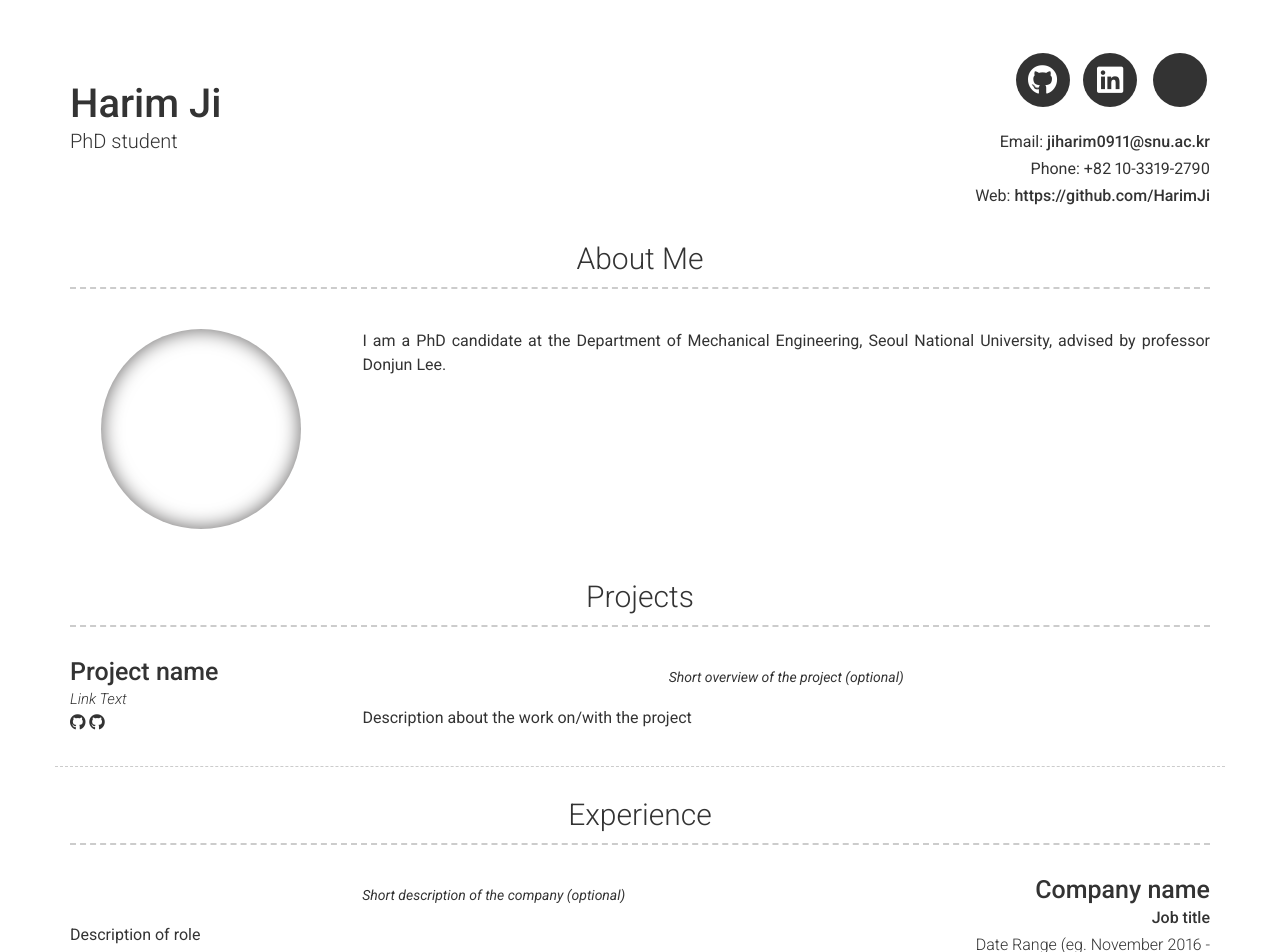
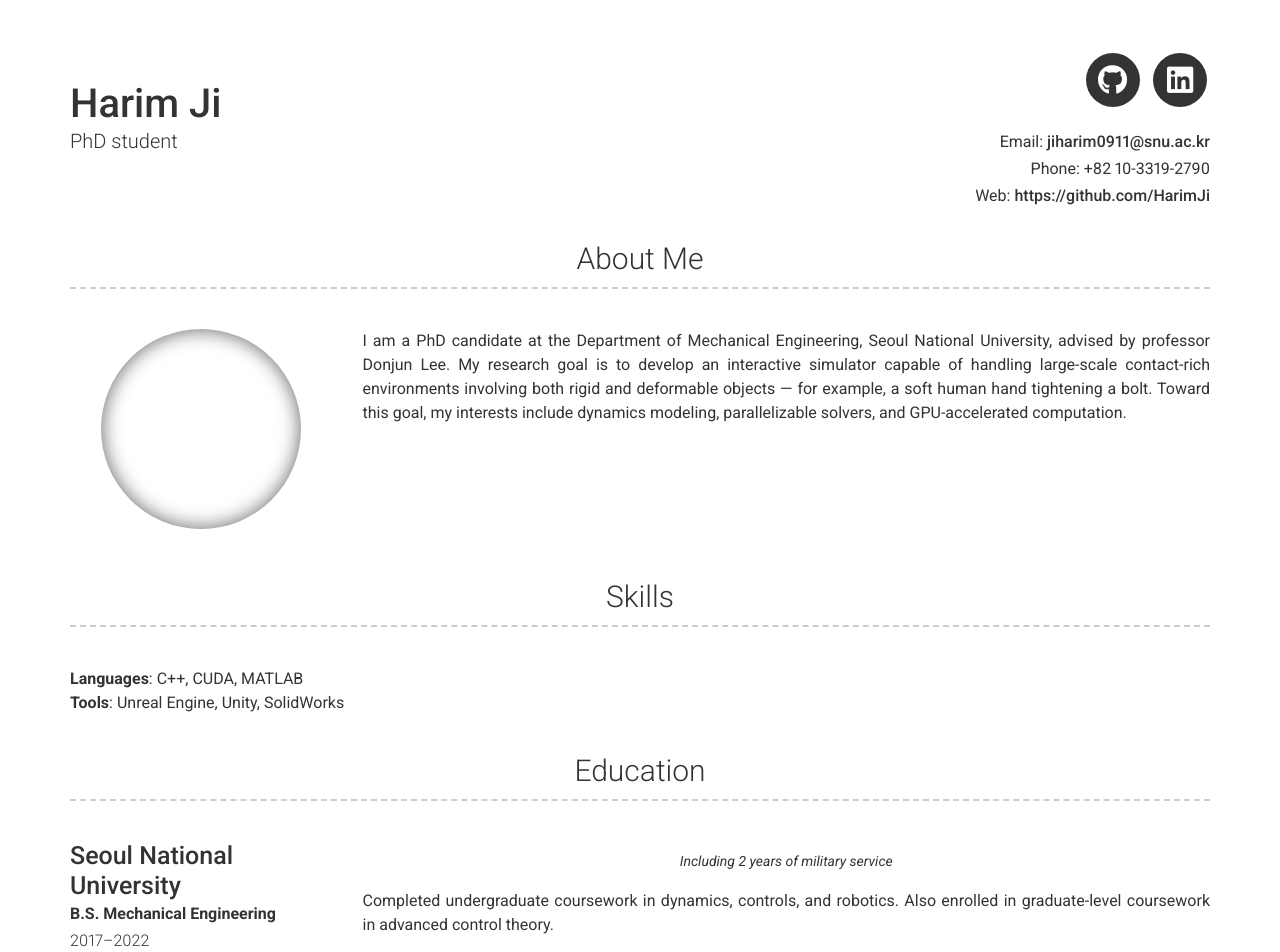
Before and after one commit to HarimJi/HarimJi.github.io, a Jekyll site: the page built from index.md, in a window 1280 px wide and 1400 px high. Shown: the top 952 px of the window. Built offline with Jekyll 4.4.1, drawn with Linux system fonts in a browser that asks for light colours; nearby versions of some CDN libraries; some of the changed text lies outside the part shown.

Commit message:
feat: add skills, add about me fix: linkedin url

```diff
--- a/_config.yml
+++ b/_config.yml
@@ -17,17 +17,17 @@ website: https://github.com/HarimJi
 location: Seoul, South Korea
 
 # Social links
-linkedin_username: Harim Ji
+linkedin_username: harim-ji-538baa337
 github_username: HarimJi
 
 # Dark Mode (true/false/never)
 darkmode: false
 
 # Additional icon links
-additional_links:
-- title: Link name
-  icon: Font Awesome brand icon name (eg. fab fa-twitter) (https://fontawesome.com/icons?d=gallery&s=brands&m=free)
-  url: Link url (eg. https://google.com)
+# additional_links:
+# - title: Link name
+#   icon: Font Awesome brand icon name (eg. fab fa-twitter) (https://fontawesome.com/icons?d=gallery&s=brands&m=free)
+#   url: Link url (eg. https://google.com)
 # - title: another link
 #   icon: font awesome brand icon name (eg. fab fa-twitter) (https://fontawesome.com/icons?d=gallery&s=brands&m=free)
 #   url: Link url (eg. https://google.com)
@@ -42,48 +42,15 @@ additional_links:
 # about_title: About Me (Use this to override about section title)
 about_profile_image: Directory of profile image (eg. images/profile.jpg)
 about_content: | # this will include new lines to allow paragraphs
- I am a PhD candidate at the Department of Mechanical Engineering, Seoul National University, advised by professor Donjun Lee.
+ I am a PhD candidate at the Department of Mechanical Engineering, Seoul National University, advised by professor Donjun Lee. My research goal is to develop an interactive simulator capable of handling large-scale contact-rich environments involving both rigid and deformable objects — for example, a soft human hand tightening a bolt. Toward this goal, my interests include dynamics modeling, parallelizable solvers, and GPU-accelerated computation.
 
 content:
-  - title: Projects # Title for the section
-    layout: list # Type of content section (list/text)
-    content:
-      - layout: left
-        border: weak  # Value of `weak` will display a weak border below this item. # Any
-                      # other value (or no value) means no border will be displayed
-        title: Project name
-        link: Link to project (eg. sproogen.github.io/modern-resume-theme)(optional)
-        link_text: Link Text
-        additional_links:
-          - title:  Github page for project (eg. sproogen/modern-resume-theme)
-            icon: fab fa-github
-            url: Link to project (eg. sproogen.github.io/modern-resume-theme)(optional)
-          - title:  Github page for project (eg. sproogen/modern-resume-theme)
-            icon: fab fa-github
-            url: Link to project (eg. sproogen.github.io/modern-resume-theme)(optional)
-        quote: >
-          Short overview of the project (optional)
-        description: | # this will include new lines to allow paragraphs
-          Description about the work on/with the project
-  - title: Experience
-    layout: list
-    content:
-      - layout: right
-        title: Company name
-        sub_title: Job title
-        caption: Date Range (eg. November 2016 - present)
-        link: Link to company (optional)
-        quote: >
-          Short description of the company (optional)
-        description: | # this will include new lines to allow paragraphs
-          Description of role
 
-  - title: A Little More About Me
+  - title: Skills
     layout: text
-    content: | # this will include new lines to allow paragraphs
-      This is where you can write a little more about yourself. You could title this section **Interests** and include some of your other interests.
-
-      Or you could title it **Skills** and write a bit more about things that make you more desirable, like *leadership* or *teamwork*
+    content: |
+     **Languages**: C++, CUDA, MATLAB
+     **Tools**: Unreal Engine, Unity, SolidWorks
 
 # Footer
 footer_show_references: true
```
